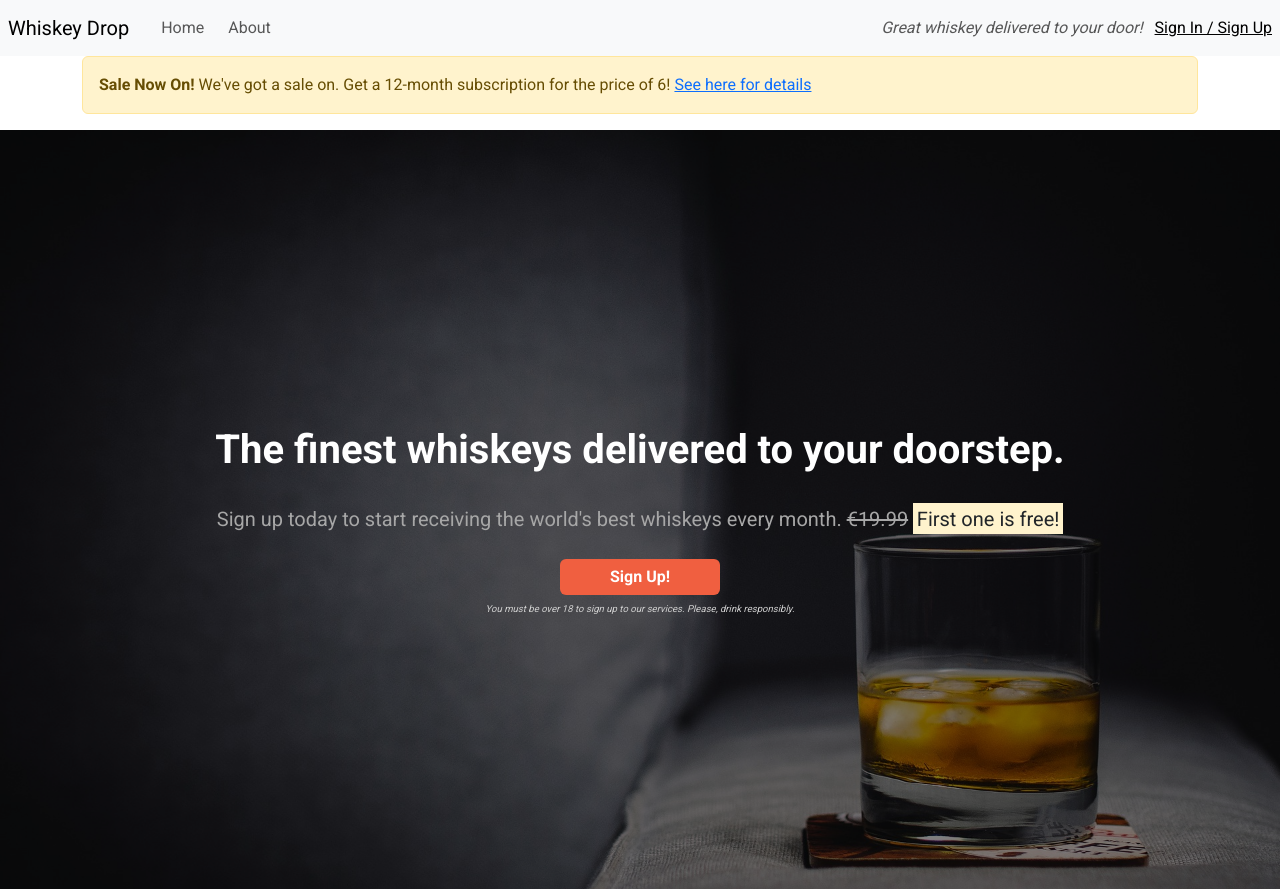
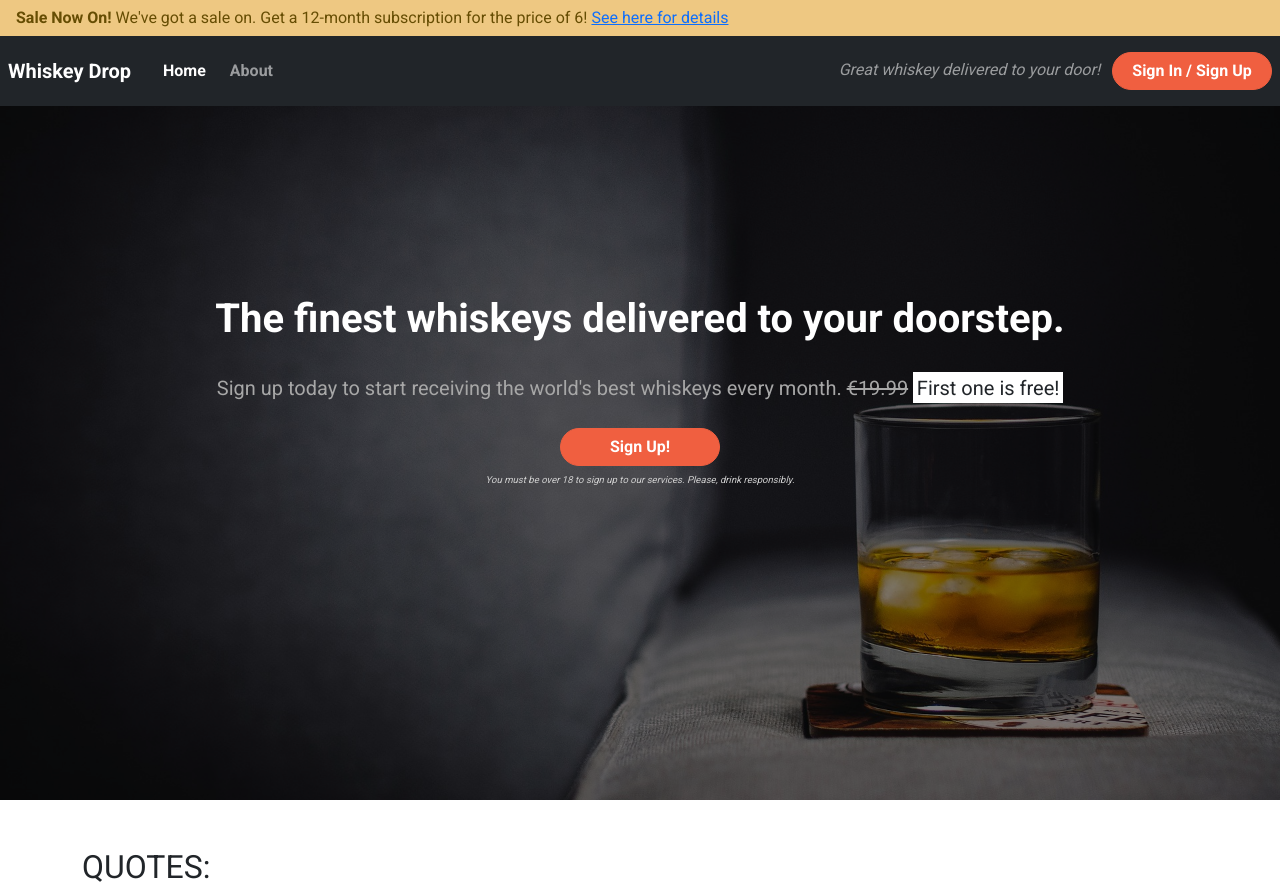
Before and after one commit to EAmbrozas/whiskey-drop, a plain HTML site: page index.html in a window 1280 px wide. Shown: the top 889 px of the page. Drawn offline with nearby package versions, Linux system fonts and the light colour scheme.

Commit message:
Add style to alert container and refactor navbar

```diff
--- a/assets/css/style.css
+++ b/assets/css/style.css
@@ -4,12 +4,52 @@ body {
     font-family: 'Roboto', sans-serif;
 }
 
-.alert-container {}
+/* Navbar */
+.navalert-container {
+    position: absolute;
+    top: 0;
+    left: 0;
+    padding-left: 0;
+    padding-right: 0;
+    z-index: 1;
+}
+
+.navbar {
+    margin-bottom: 0;
+    border: 0;
+    width: 100%;
+    background-color: rgba(0, 0, 0, 0.5);
+}
+
+.navbar .navbar-toggler {
+    border: 0;
+}
+
+.navbar .navbar-brand {
+    font-weight: bold;
+}
+
+.navbar .navbar-nav a {
+    font-weight: bold;
+}
+
+.alert-container .col-12 {
+    padding-left: 0;
+    padding-right: 0;
+}
+
+.site-wide-alert {
+    border-radius: 0;
+    margin-bottom: 0;
+    padding: 5px 15px;
+    background-color: #eec882;
+    border-color: #eec882;
+}
 
 .callout-container {
     height: 100vh;
 
-    background: url('../images/whiskey-background.jpg') no-repeat center bottom fixed;
+    background: url('../images/whiskey-background.jpg') no-repeat right bottom fixed;
     -webkit-background-size: cover;
     -moz-background-size: cover;
     -o-background-size: cover;
@@ -43,6 +83,10 @@ body {
     color: #a7a7a7;
 }
 
+.lead mark {
+    background-color: white;
+}
+
 .callout small {
     font-size: 60%;
     font-style: italic;
@@ -58,7 +102,7 @@ body {
 /* Buttons */
 .btn--cta {
     font-weight: bold;
-    border: 23px;
+    border-radius: 23px;
     width: 160px;
 }
 
--- a/index.html
+++ b/index.html
@@ -15,7 +15,18 @@
 
 <body>
     <!--Nav-->
-    <nav class="navbar navbar-light navbar-expand-sm bg-light">
+    <div class="container-fluid navalert-container">
+        <div class="container-fluid alert-container">
+        <div class="row d-none d-sm-block">
+            <div class="col-12">
+                <div class="site-wide-alert alert alert-warning">
+                    <strong>Sale Now On!</strong> We've got a sale on. Get a 12-month subscription for the price of 6!
+                    <a href="">See here for details</a>
+                </div>
+            </div>
+        </div>
+    </div>
+        <nav class="navbar navbar-dark navbar-expand-sm bg-dark">
             <a href="/" class="navbar-brand ms-2">Whiskey Drop</a>
 
             <button class="navbar-toggler ml-auto me-2 " type="button" data-bs-toggle="collapse"
@@ -24,27 +35,19 @@
                 <span class="navbar-toggler-icon"></span></button>
             <div class="collapse navbar-collapse" id="navbarNavDropdown">
                 <ul class="navbar-nav me-auto ms-2">
-                <li class="active nav-item me-2"><a class="nav-link" href="/">Home</a></li>
+                    <li class="nav-item me-2"><a class="nav-link active" href="/">Home</a></li>
                     <li class="nav-item me-2"><a class="nav-link" href="">About</a></li>
                     <li class="nav-item me-2 d-block d-md-none"><a class="nav-link" href="">Sign In / Sign Up</a></li>
                 </ul>
             </div>
             <div class="d-none d-md-block">
-            <p class="navbar-text my-auto me-2"><i>Great whiskey delivered to your door!</i> <a class="ms-2"
+                <p class="navbar-text my-auto me-2"><i>Great whiskey delivered to your door!</i> <a class="ms-2 btn btn--cta btn--red"
                         href="/login">Sign In / Sign Up</a></p>
             </div>
         </nav>
+    </div>
     <!--</nav>-->
-    <div class="container alert-container">
-        <div class="row d-none d-sm-block">
-            <div class="col-12">
-                <div class="alert alert-warning">
-                    <strong>Sale Now On!</strong> We've got a sale on. Get a 12-month subscription for the price of 6!
-                    <a href="">See here for details</a>
-                </div>
-            </div>
-        </div>
-    </div>
+
     <!-- Callout -->
     <div class="container-fluid callout-container">
         <div class="opaque-overlay">
```
Lines whose indentation alone changed are shown as unchanged.
